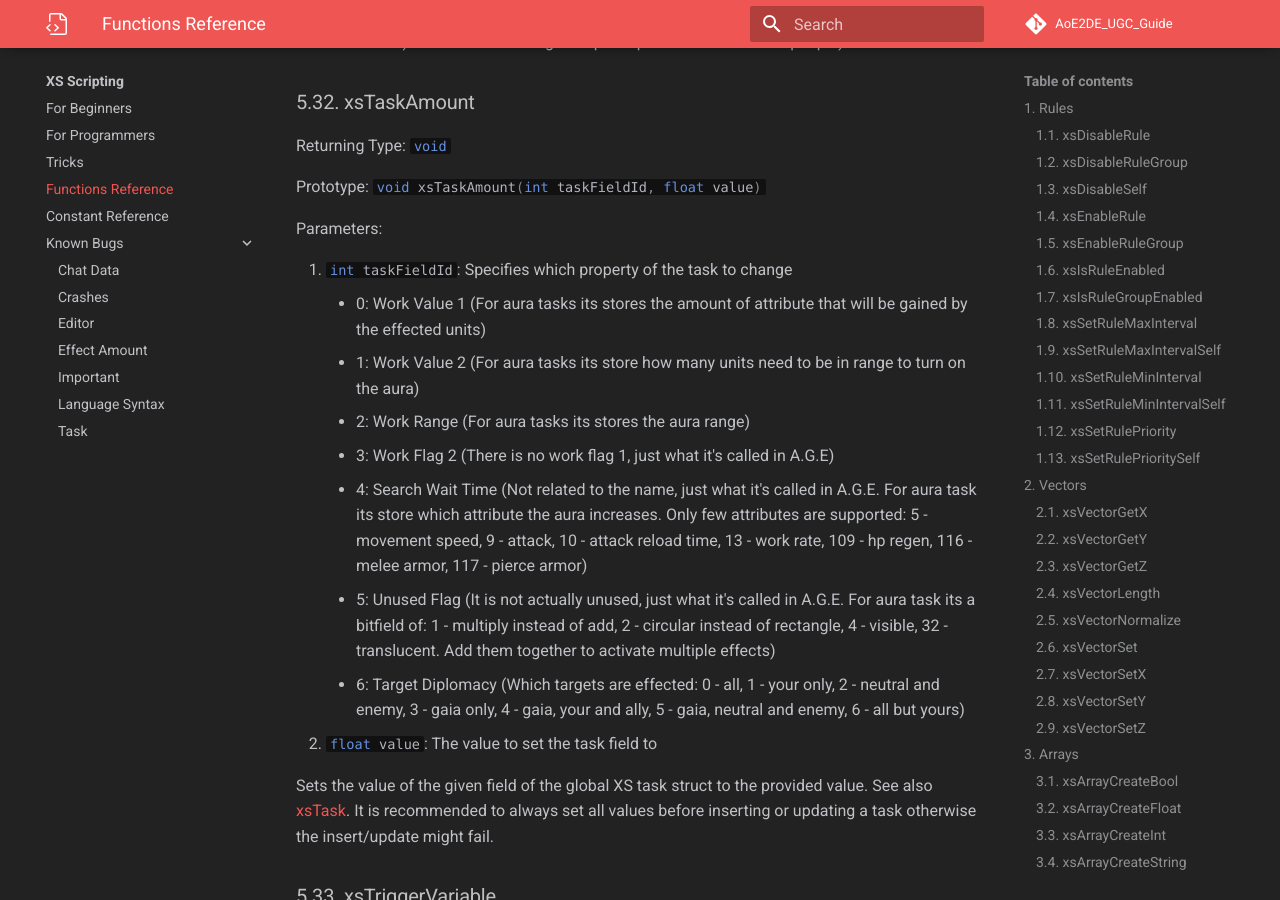
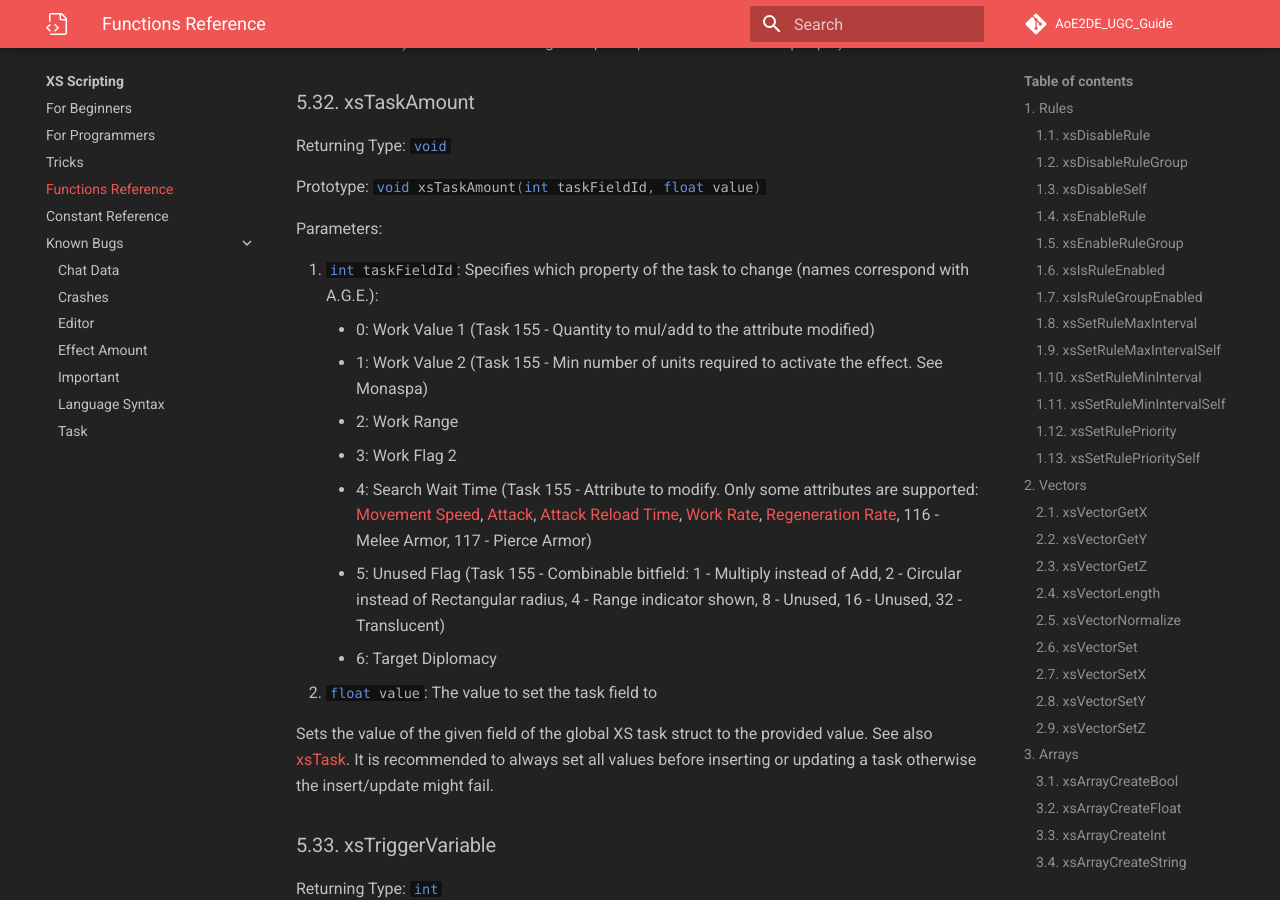
Before and after one commit to Divy1211/AoE2DE_UGC_Guide, an MkDocs documentation site: the page built from docs/general/xs/functions.md, in a window 1280 px wide and 900 px high, scrolled down 25550 px. Built offline with MkDocs 1.6.1 and Material for MkDocs 9.7.7, drawn with Linux system fonts in a browser that asks for light colours; some web fonts are replaced; comment, search, counter and statistics services are not loaded.

Commit message:
Updated functions.md

```diff
--- a/docs/general/xs/functions.md
+++ b/docs/general/xs/functions.md
@@ -1062,14 +1062,14 @@ Prototype: `#!cpp void xsTaskAmount(int taskFieldId, float value)`
 
 Parameters:
 
-1.  `#!cpp int taskFieldId`: Specifies which property of the task to change
-    - 0: Work Value 1 (For aura tasks its stores the amount of attribute that will be gained by the effected units)
-    - 1: Work Value 2 (For aura tasks its store how many units need to be in range to turn on the aura)
-    - 2: Work Range (For aura tasks its stores the aura range)
-    - 3: Work Flag 2 (There is no work flag 1, just what it's called in A.G.E)
-    - 4: Search Wait Time (Not related to the name, just what it's called in A.G.E. For aura task its store which attribute the aura increases. Only few attributes are supported: 5 - movement speed, 9 - attack, 10 - attack reload time, 13 - work rate, 109 - hp regen, 116 - melee armor, 117 - pierce armor)
-    - 5: Unused Flag (It is not actually unused, just what it's called in A.G.E. For aura task its a bitfield of: 1 - multiply instead of add, 2 - circular instead of rectangle, 4 - visible, 32 - translucent. Add them together to activate multiple effects)
-    - 6: Target Diplomacy (Which targets are effected: 0 - all, 1 - your only, 2 - neutral and enemy, 3 - gaia only, 4 - gaia, your and ally, 5 - gaia, neutral and enemy, 6 - all but yours)
+1.  `#!cpp int taskFieldId`: Specifies which property of the task to change (names correspond with A.G.E.):
+    - 0: Work Value 1 (Task 155 - Quantity to mul/add to the attribute modified)
+    - 1: Work Value 2 (Task 155 - Min number of units required to activate the effect. See Monaspa)
+    - 2: Work Range
+    - 3: Work Flag 2
+    - 4: Search Wait Time (Task 155 - Attribute to modify. Only some attributes are supported: [Movement Speed](../../attributes/attributes/#5-movement-speed), [Attack](../../attributes/attributes/#9-attack), [Attack Reload Time](../../attributes/attributes/#10-attack-reload-time), [Work Rate](../../attributes/attributes/#13-work-rate), [Regeneration Rate](../../attributes/attributes/#109-regeneration-rate), 116 - Melee Armor, 117 - Pierce Armor)
+    - 5: Unused Flag (Task 155 - Combinable bitfield: 1 - Multiply instead of Add, 2 - Circular instead of Rectangular radius, 4 - Range indicator shown, 8 - Unused, 16 - Unused, 32 - Translucent)
+    - 6: Target Diplomacy
 2.  `#!cpp float value`: The value to set the task field to
 
 Sets the value of the given field of the global XS task struct to the provided value. See also [xsTask](./#531-xstask). It is recommended to always set all values before inserting or updating a task otherwise the insert/update might fail.
```
